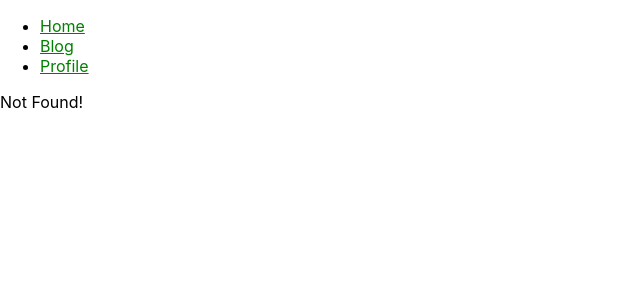
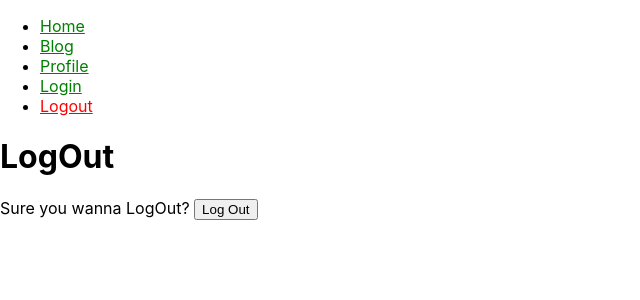
Before and after one commit to renier1989/router-react, a React (Create React App) app: page /#/logout in a window 1280 px wide. Before the commit this address had no page. Shown: the top 300 px of the page, without its empty margins (0-640 px from the left). Built offline with nearby package versions, Linux system fonts and the light colour scheme.

Commit message:
some progress

```diff
--- a/src/App.js
+++ b/src/App.js
@@ -4,6 +4,8 @@ import { BlogPage } from './BlogPage';
 import { ProfilePage } from './ProfilePage';
 import { Menu } from './Menu';
 import { BlogPost } from './BlogPage/BlogPost.js';
+import { LoginPage } from './Login/LoginPage';
+import { LogoutPage } from './Login/LogoutPage';
 
 
 function App() {
@@ -20,6 +22,8 @@ function App() {
             <Route path=":slug" element={<BlogPost />} />
           </Route>
 
+          <Route path="/login" element={<LoginPage />} />
+          <Route path="/logout" element={<LogoutPage />} />
           <Route path="/profile" element={<ProfilePage />} />
 
           <Route path="*" element={<p> Not Found!</p>} />   {/* este me dira que si ingreso a una ruta que no este definida muestro algo opcional importante , esta tiene que estar difinida al final de todas las rutas validas */}
--- /dev/null
+++ b/src/Login/LoginPage.js
@@ -0,0 +1,22 @@
+import React from 'react'
+
+function LoginPage() {
+
+const [username , setUsername] = React.useState('');
+const login = (e) =>{
+    e.preventDefault();
+    console.log(username);
+}
+  return (
+    <div>
+        <h1>Login</h1>
+        <form onSubmit={login}>
+            <label>UserName: </label>
+            <input onChange={e =>setUsername(e.target.value)} />
+            <button type="submit">Log In</button>
+        </form>
+    </div>
+  )
+}
+
+export {LoginPage}
--- /dev/null
+++ b/src/Login/LogoutPage.js
@@ -0,0 +1,22 @@
+import React from 'react'
+
+function LogoutPage() {
+
+    const logout = (e) => {
+        e.preventDefault();
+        console.log('logout here!');
+    }
+
+  return (
+    <div>
+        <h1>LogOut</h1>
+        <form onSubmit={logout}>
+            <label>Sure you wanna LogOut? </label>
+
+            <button type="submit">Log Out</button>
+        </form>
+    </div>
+  )
+}
+
+export {LogoutPage}
--- a/src/Menu/index.js
+++ b/src/Menu/index.js
@@ -5,44 +5,6 @@ function Menu() {
   return (
     <nav>
         <ul>
-          {/* es la forma mas basica para poder manejar la navegacion con <Link></Link> */}
-          {/* <li>
-            <Link to="/">Home</Link>
-          </li>
-          <li>
-            <Link to="/blog">Blog</Link>
-          </li>
-          <li>
-            <Link to="/profile">Profile</Link>
-          </li> */}
-
-          {/* es una forma mas estilizada de manejar la navegacion porque posee una propiedad isActive y aplicar algunos estilos acorde a la ruta en la que estemos ubicados */}
-
-          {/* <li>
-            <NavLink
-            className={({isActive}) => ''}
-            style={({isActive})=>({color : isActive ? 'red' : 'green'})}
-            to="/">
-              Home
-            </NavLink>
-          </li>
-          <li>
-            <NavLink
-            className={({isActive}) => ''}
-            style={({isActive})=>({color : isActive ? 'red' : 'green'})}
-            to="/blog">
-              Blog
-            </NavLink>
-          </li>
-          <li>
-            <NavLink
-            className={({isActive}) => ''}
-            style={({isActive})=>({color : isActive ? 'red' : 'green'})}
-            to="/profile">
-              Profile
-            </NavLink>
-          </li> */}
-
           {routes.map((route,index)=>(
             <li key={index}>
               <NavLink
@@ -73,5 +35,13 @@ routes.push({
   to : '/profile',
   text : 'Profile',
 });
+routes.push({
+  to : '/login',
+  text : 'Login',
+});
+routes.push({
+  to : '/logout',
+  text : 'Logout',
+});
 
 export  {Menu}
```
